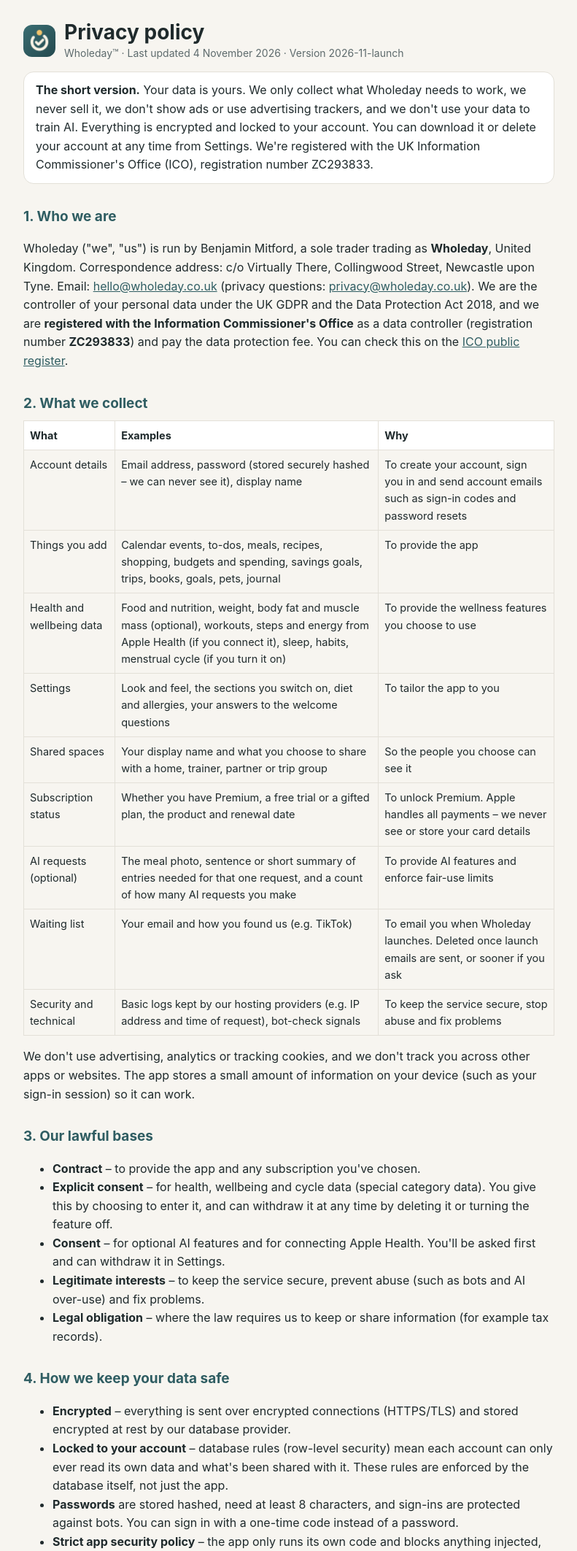
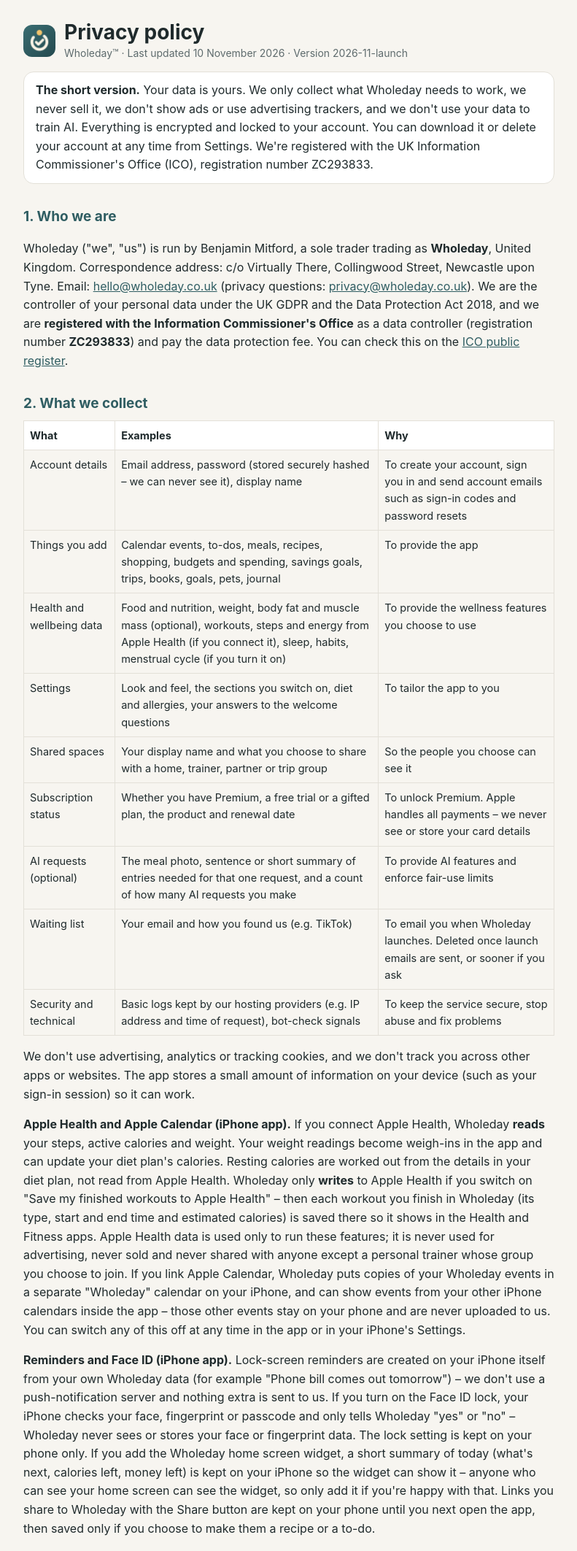
Before and after one commit to WholeDayAdmin/wholeday-site, a plain HTML site: page privacy.html in a window 1280 px wide. Shown: the top 2125 px of the page at 73% size, without its empty margins (244-1035 px from the left). Drawn offline with Linux system fonts and the light colour scheme.

Commit message:
Add files via upload

```diff
--- a/privacy.html
+++ b/privacy.html
@@ -2,7 +2,7 @@
 <meta http-equiv="Content-Security-Policy" content="default-src 'self'; style-src 'self' 'unsafe-inline'; img-src 'self' data:; object-src 'none'; base-uri 'self'; form-action 'none'">
 <style>:root{--bg:#f7f5f0;--card:#fff;--ink:#1f2a2c;--muted:#5e6b6d;--line:#e3e0d8;--accent:#2f5d62}@media (prefers-color-scheme:dark){:root{--bg:#151b1c;--card:#1d2526;--ink:#eef2f1;--muted:#a3b1b2;--line:#2f3a3b;--accent:#8cc3c8}}
 *{box-sizing:border-box}body{margin:0;background:var(--bg);color:var(--ink);font:16px/1.6 -apple-system,BlinkMacSystemFont,"Segoe UI",Roboto,sans-serif}main{max-width:760px;margin:0 auto;padding:28px 16px 60px}header{display:flex;align-items:center;gap:12px;margin-bottom:8px}header img{width:44px;height:44px;border-radius:12px}h1{font-size:28px;line-height:1.2;margin:0}h2{font-size:19px;margin:30px 0 6px;color:var(--accent)}.muted{color:var(--muted);font-size:14px}table{width:100%;border-collapse:collapse;font-size:14.5px;margin:8px 0}td,th{border:1px solid var(--line);padding:8px;text-align:left;vertical-align:top}th{background:var(--card)}.box{background:var(--card);border:1px solid var(--line);border-radius:14px;padding:12px 16px;margin:14px 0}a{color:var(--accent)}nav.toc a{margin-right:12px;font-size:14px}</style></head><body><main>
-<header><img src="icon-180.png" alt=""><div><h1>Privacy policy</h1><div class="muted">Wholeday™ · Last updated 4 November 2026 · Version 2026-11-launch</div></div></header>
+<header><img src="icon-180.png" alt=""><div><h1>Privacy policy</h1><div class="muted">Wholeday™ · Last updated 10 November 2026 · Version 2026-11-launch</div></div></header>
 <div class="box"><b>The short version.</b> Your data is yours. We only collect what Wholeday needs to work, we never sell it, we don't show ads or use advertising trackers, and we don't use your data to train AI. Everything is encrypted and locked to your account. You can download it or delete your account at any time from Settings. We're registered with the UK Information Commissioner's Office (ICO), registration number ZC293833.</div>
 <h2>1. Who we are</h2><p>Wholeday ("we", "us") is run by Benjamin Mitford, a sole trader trading as <b>Wholeday</b>, United Kingdom. Correspondence address: c/o Virtually There, Collingwood Street, Newcastle upon Tyne. Email: <a href="mailto:hello@wholeday.co.uk">hello@wholeday.co.uk</a> (privacy questions: <a href="mailto:privacy@wholeday.co.uk">privacy@wholeday.co.uk</a>). We are the controller of your personal data under the UK GDPR and the Data Protection Act 2018, and we are <b>registered with the Information Commissioner's Office</b> as a data controller (registration number <b>ZC293833</b>) and pay the data protection fee. You can check this on the <a href="https://ico.org.uk/ESDWebPages/Search">ICO public register</a>.</p>
 <h2>2. What we collect</h2><table><tr><th>What</th><th>Examples</th><th>Why</th></tr>
@@ -16,6 +16,8 @@
 <tr><td>Waiting list</td><td>Your email and how you found us (e.g. TikTok)</td><td>To email you when Wholeday launches. Deleted once launch emails are sent, or sooner if you ask</td></tr>
 <tr><td>Security and technical</td><td>Basic logs kept by our hosting providers (e.g. IP address and time of request), bot-check signals</td><td>To keep the service secure, stop abuse and fix problems</td></tr></table>
 <p>We don't use advertising, analytics or tracking cookies, and we don't track you across other apps or websites. The app stores a small amount of information on your device (such as your sign-in session) so it can work.</p>
+<p><b>Apple Health and Apple Calendar (iPhone app).</b> If you connect Apple Health, Wholeday <b>reads</b> your steps, active calories and weight. Your weight readings become weigh-ins in the app and can update your diet plan's calories. Resting calories are worked out from the details in your diet plan, not read from Apple Health. Wholeday only <b>writes</b> to Apple Health if you switch on "Save my finished workouts to Apple Health" – then each workout you finish in Wholeday (its type, start and end time and estimated calories) is saved there so it shows in the Health and Fitness apps. Apple Health data is used only to run these features; it is never used for advertising, never sold and never shared with anyone except a personal trainer whose group you choose to join. If you link Apple Calendar, Wholeday puts copies of your Wholeday events in a separate "Wholeday" calendar on your iPhone, and can show events from your other iPhone calendars inside the app – those other events stay on your phone and are never uploaded to us. You can switch any of this off at any time in the app or in your iPhone's Settings.</p>
+<p><b>Reminders and Face ID (iPhone app).</b> Lock-screen reminders are created on your iPhone itself from your own Wholeday data (for example "Phone bill comes out tomorrow") – we don't use a push-notification server and nothing extra is sent to us. If you turn on the Face ID lock, your iPhone checks your face, fingerprint or passcode and only tells Wholeday "yes" or "no" – Wholeday never sees or stores your face or fingerprint data. The lock setting is kept on your phone only. If you add the Wholeday home screen widget, a short summary of today (what's next, calories left, money left) is kept on your iPhone so the widget can show it – anyone who can see your home screen can see the widget, so only add it if you're happy with that. Links you share to Wholeday with the Share button are kept on your phone until you next open the app, then saved only if you choose to make them a recipe or a to-do.</p>
 <h2>3. Our lawful bases</h2><ul><li><b>Contract</b> – to provide the app and any subscription you've chosen.</li><li><b>Explicit consent</b> – for health, wellbeing and cycle data (special category data). You give this by choosing to enter it, and can withdraw it at any time by deleting it or turning the feature off.</li><li><b>Consent</b> – for optional AI features and for connecting Apple Health. You'll be asked first and can withdraw it in Settings.</li><li><b>Legitimate interests</b> – to keep the service secure, prevent abuse (such as bots and AI over-use) and fix problems.</li><li><b>Legal obligation</b> – where the law requires us to keep or share information (for example tax records).</li></ul>
 <h2>4. How we keep your data safe</h2><ul>
 <li><b>Encrypted</b> – everything is sent over encrypted connections (HTTPS/TLS) and stored encrypted at rest by our database provider.</li>
```
